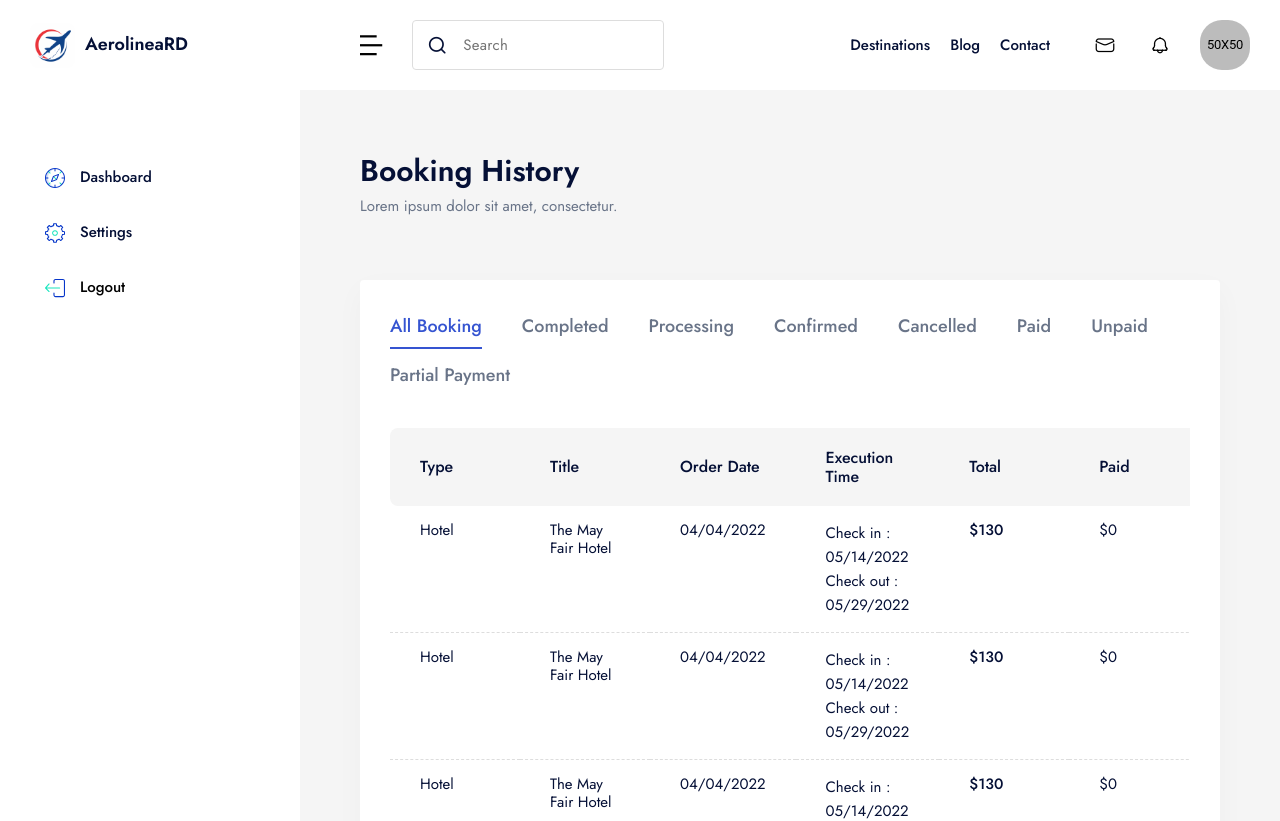
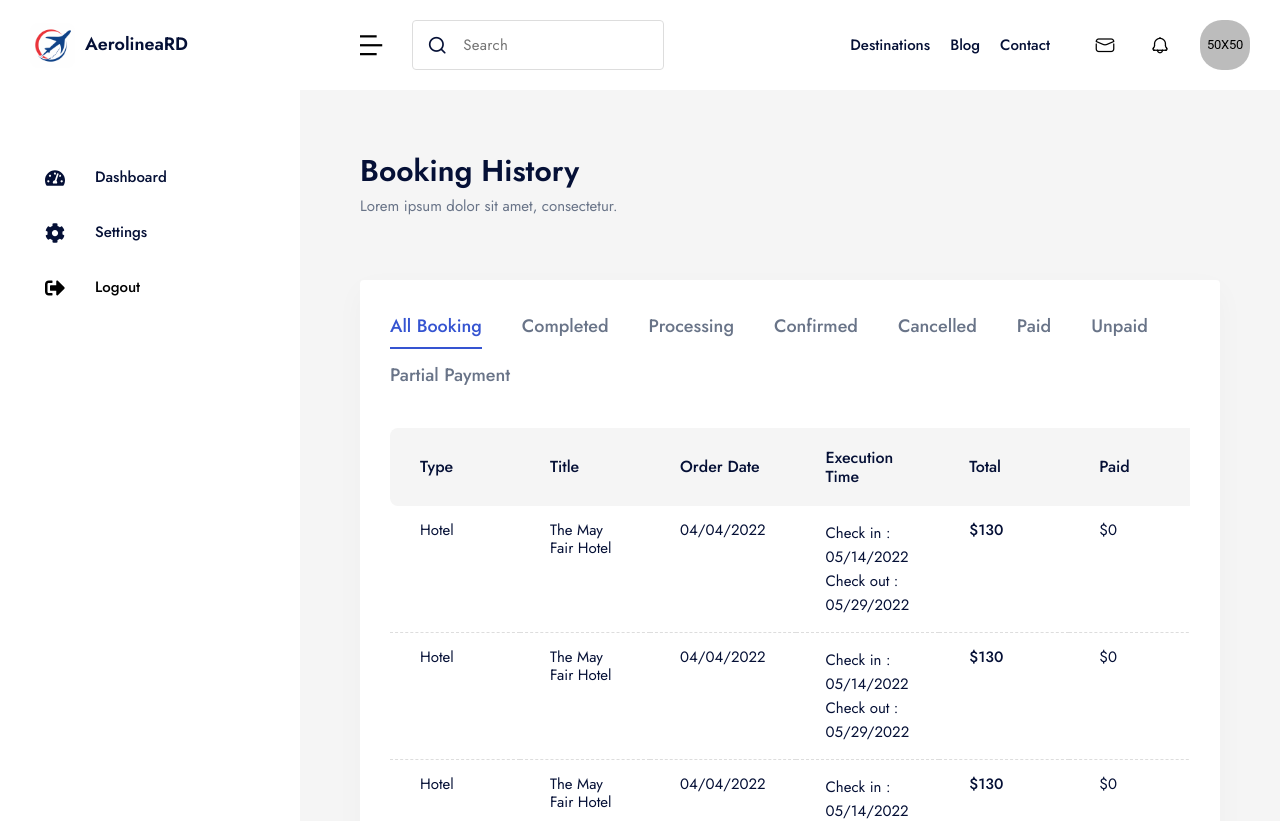
Before and after one commit to Ismael1930/aeroliaRDFront, a Next.js app: page /dashboard/db-booking in a window 1280 px wide. Shown: the top 821 px of the page. Built offline with nearby package versions, Linux system fonts and the light colour scheme; no server answers.

Commit message:
fix sidebar

```diff
--- a/components/dashboard/dashboard/common/Sidebar.jsx
+++ b/components/dashboard/dashboard/common/Sidebar.jsx
@@ -2,6 +2,7 @@
 
 import Image from "next/image";
 import Link from "next/link";
+import { FaPlaneDeparture, FaPlane, FaUsers, FaUserFriends, FaCog, FaSignOutAlt, FaTachometerAlt } from 'react-icons/fa';
 import { useAuth } from "@/context/AuthContext";
 import { isActiveLink } from "@/utils/linkActiveChecker";
 import { usePathname, useRouter } from "next/navigation";
@@ -27,48 +28,48 @@ console.log('Sidebar - isAdmin:', isAdmin);
   const sidebarContent = [
     {
       id: 1,
-      icon: "/img/dashboard/sidebar/compass.svg",
+      icon: <FaTachometerAlt size={20} className="mr-15" />,
       name: "Dashboard",
       routePath: "/dashboard/db-dashboard",
     },
     // Sección de administración
     {
       id: 10,
-      icon: "/img/dashboard/sidebar/compass.svg",
+      icon: <FaPlaneDeparture size={20} className="mr-15" />,
       name: "Gestión de Vuelos",
       routePath: "/dashboard/db-vuelos",
-      adminOnly: true
+      adminOnly: true,
     },
     {
       id: 11,
-      icon: "/img/dashboard/sidebar/compass.svg",
+      icon: <FaPlane size={20} className="mr-15" />,
       name: "Aeronaves",
       routePath: "/dashboard/db-aeronaves",
-      adminOnly: true
+      adminOnly: true,
     },
     {
       id: 12,
-      icon: "/img/dashboard/sidebar/compass.svg",
+      icon: <FaUsers size={20} className="mr-15" />,
       name: "Tripulación",
       routePath: "/dashboard/db-tripulacion",
-      adminOnly: true
+      adminOnly: true,
     },
     {
       id: 13,
-      icon: "/img/dashboard/sidebar/compass.svg",
+      icon: <FaUserFriends size={20} className="mr-15" />,
       name: "Clientes",
       routePath: "/dashboard/db-clientes",
-      adminOnly: true
+      adminOnly: true,
     },
      {
       id: 4,
-      icon: "/img/dashboard/sidebar/gear.svg",
+      icon: <FaCog size={20} className="mr-15" />,
       name: "Settings",
       routePath: "/dashboard/db-settings",
     },
     {
       id: 5,
-      icon: "/img/dashboard/sidebar/log-out.svg",
+      icon: <FaSignOutAlt size={20} className="mr-15" />,
       name: "Logout",
       routePath: "/login",
     },
@@ -84,7 +85,7 @@ console.log('Sidebar - isAdmin:', isAdmin);
 
   return (
     <div className="sidebar -dashboard">
-      {menuItems.map((item) => (
+          {menuItems.map((item) => (
         <div className="sidebar__item" key={item.id}>
           {item.name === "Logout" ? (
             <div className="sidebar__button">
@@ -93,14 +94,13 @@ console.log('Sidebar - isAdmin:', isAdmin);
                 className="d-flex items-center text-15 lh-1 fw-500 w-100 border-0 bg-transparent"
                 style={{ cursor: 'pointer', textAlign: 'left' }}
               >
-                <Image
-                  width={20}
-                  height={20}
-                  src={item.icon}
-                  alt="image"
-                  className="mr-15"
-                />
-                {item.name}
+                    {/* icon can be a React node (from react-icons) or a string path for Image */}
+                    {typeof item.icon === 'string' ? (
+                      <Image width={20} height={20} src={item.icon} alt="image" className="mr-15" />
+                    ) : (
+                      <span className="mr-15">{item.icon}</span>
+                    )}
+                    {item.name}
               </button>
             </div>
           ) : (
@@ -113,14 +113,12 @@ console.log('Sidebar - isAdmin:', isAdmin);
                 href={item.routePath}
                 className="d-flex items-center text-15 lh-1 fw-500"
               >
-                <Image
-                  width={20}
-                  height={20}
-                  src={item.icon}
-                  alt="image"
-                  className="mr-15"
-                />
-                {item.name}
+                    {typeof item.icon === 'string' ? (
+                      <Image width={20} height={20} src={item.icon} alt="image" className="mr-15" />
+                    ) : (
+                      <span className="mr-15">{item.icon}</span>
+                    )}
+                    {item.name}
               </Link>
             </div>
           )}
```
Also changed, not shown: app/(dashboard)/dashboard/db-aeronaves/page.jsx (added, +10 -0 lines), components/dashboard/dashboard/db-tickets/index.jsx (deleted, +0 -73 lines).
